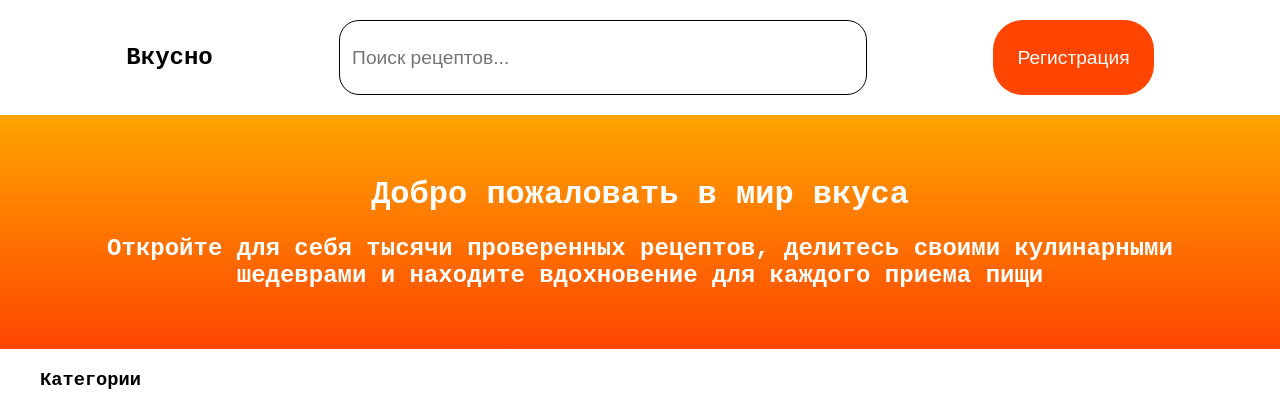
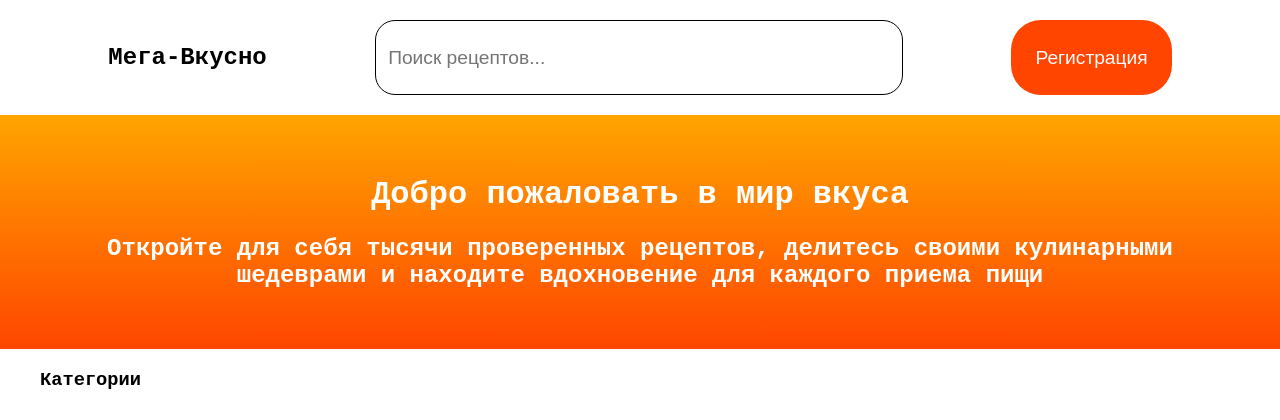
Before and after one commit to lkeey/ReceipeWebSite, a Flask app: page / in a window 1280 px wide. Shown: the top 420 px of the page. Run offline with Flask 3, Linux system fonts and the light colour scheme.

Commit message:
update name

```diff
--- a/templates/main.html
+++ b/templates/main.html
@@ -9,7 +9,7 @@
 <body>
 
     <header>
-        <p>Вкусно</p>
+        <p>Мега-Вкусно</p>
 
         <input type="text" placeholder="Поиск рецептов..." id="search">
 
```
